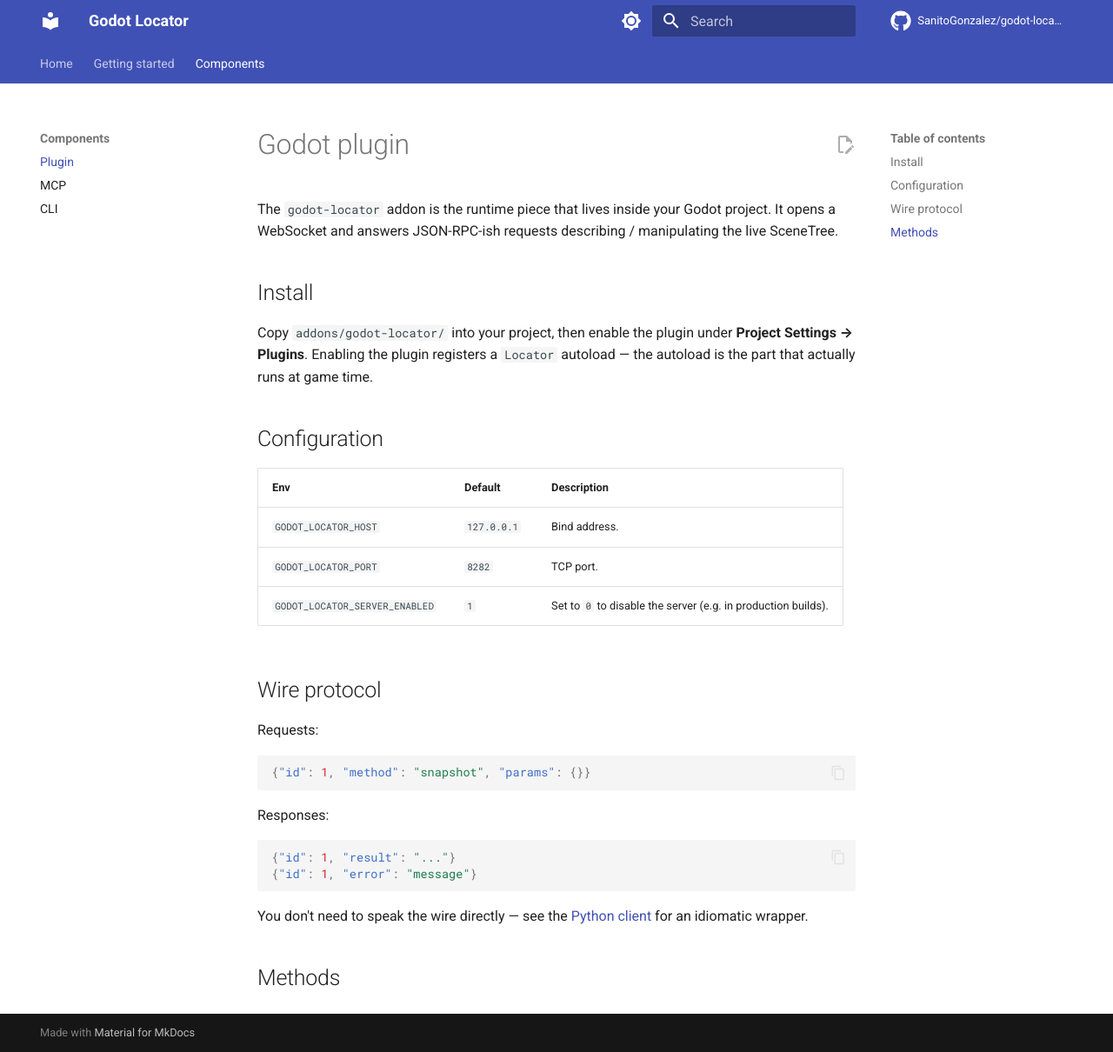
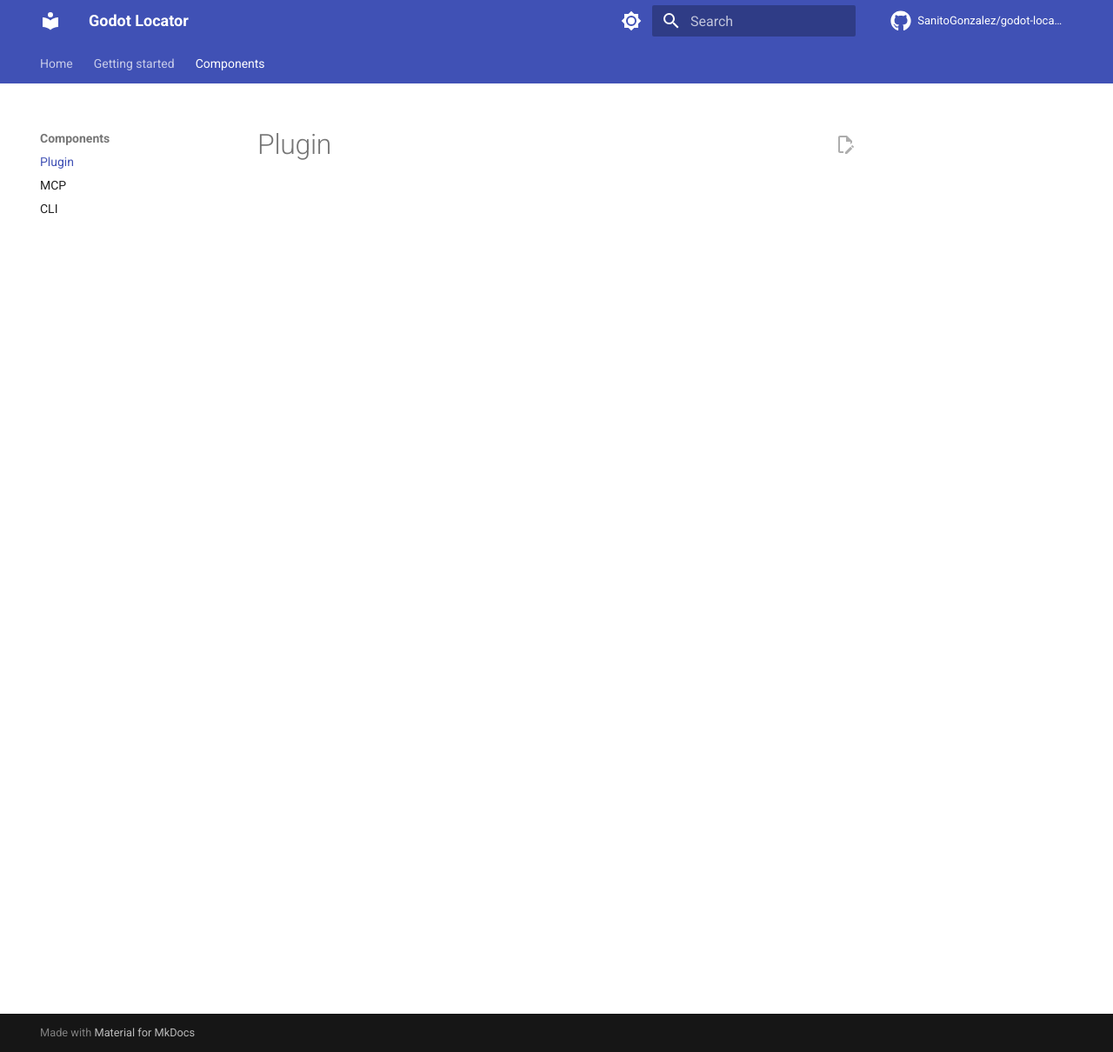
Before and after one commit to SanitoGonzalez/godot-locator, an MkDocs documentation site: the page built from docs/content/plugin.md, in a window 1280 px wide and 1210 px high. Shown: the whole window at 87% size. Built offline with MkDocs 1.6.1 and Material for MkDocs 9.7.7, drawn with Linux system fonts in a browser that asks for light colours; comment, search, counter and statistics services are not loaded.

Commit message:
Remove all docs details for now

````diff
--- a/docs/content/plugin.md
+++ b/docs/content/plugin.md
@@ -1,41 +1 @@
-# Godot plugin
-
-The `godot-locator` addon is the runtime piece that lives inside your Godot
-project. It opens a WebSocket and answers JSON-RPC-ish requests describing /
-manipulating the live SceneTree.
-
-## Install
-
-Copy `addons/godot-locator/` into your project, then enable the plugin under
-**Project Settings → Plugins**. Enabling the plugin registers a `Locator`
-autoload — the autoload is the part that actually runs at game time.
-
-## Configuration
-
-| Env | Default | Description |
-| --- | --- | --- |
-| `GODOT_LOCATOR_HOST` | `127.0.0.1` | Bind address. |
-| `GODOT_LOCATOR_PORT` | `8282` | TCP port. |
-| `GODOT_LOCATOR_SERVER_ENABLED` | `1` | Set to `0` to disable the server (e.g. in production builds). |
-
-## Wire protocol
-
-Requests:
-
-```json
-{"id": 1, "method": "snapshot", "params": {}}
-```
-
-Responses:
-
-```json
-{"id": 1, "result": "..."}
-{"id": 1, "error": "message"}
-```
-
-You don't need to speak the wire directly — see the [Python client](python.md)
-for an idiomatic wrapper.
-
-## Methods
-
-<!-- TODO: enumerate the runtime methods supported by `server.gd` (snapshot, click, type, wait_for, …). -->
+# Plugin
````
Also changed, not shown: docs/content/cli.md (+0 -29 lines), docs/content/getting-started.md (+0 -32 lines), docs/content/index.md (+0 -1 lines).
